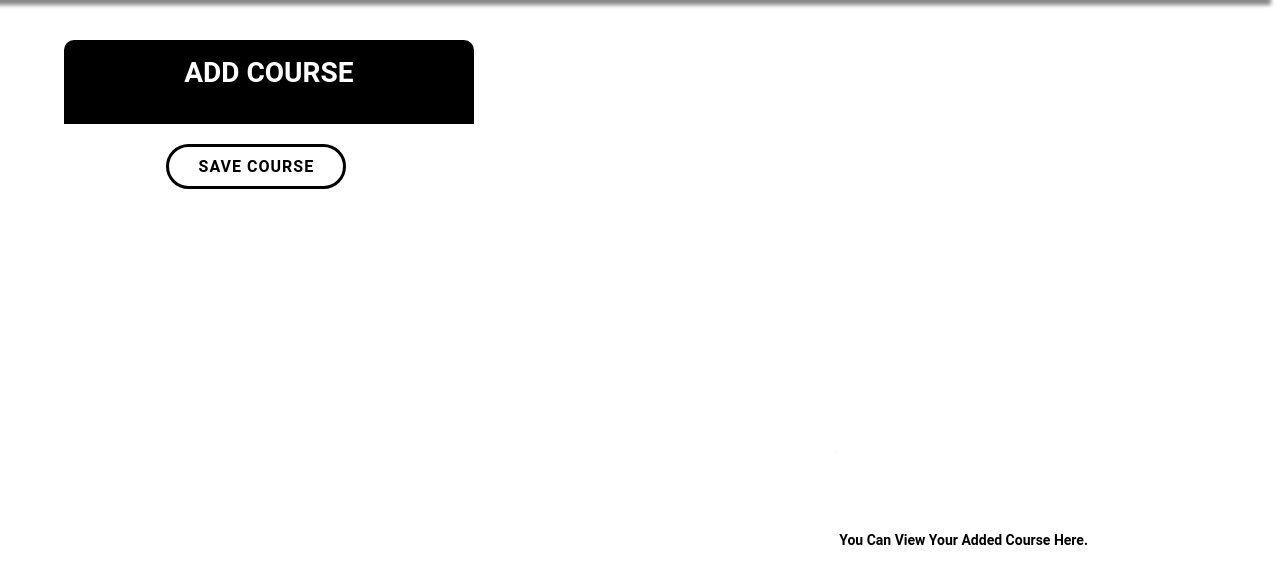
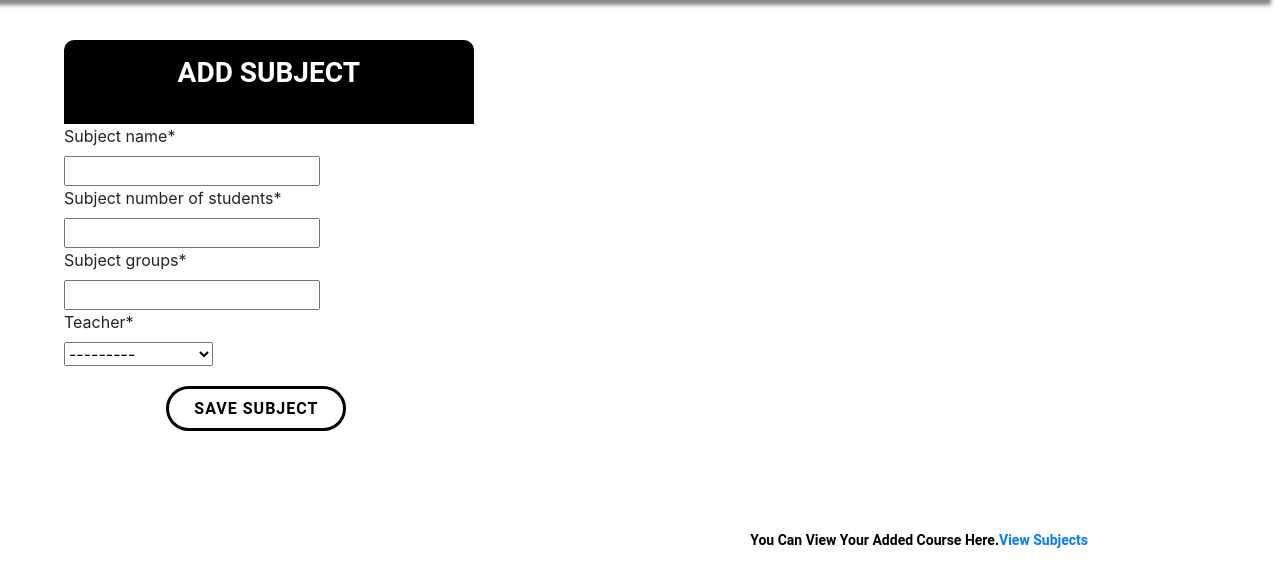
Before and after one commit to ikrame-EL-ARFAOUI/TimeTableCSP, a Django app: page /subject/add in a window 1280 px wide. Shown: the part 89-676 px from the top of the page. Run offline with Django 3.2, Linux system fonts and the light colour scheme; data comes from the database, SQL or seed files in the repository; some libraries are stand-ins or nearby versions.

Commit message:
subject form

```diff
--- a/templates/AddSubject.html
+++ b/templates/AddSubject.html
@@ -5,20 +5,20 @@
     <div class="display">
         <div class="box">
             <div class="header">
-                Add Course
+                Add Subject
             </div>
             <div class="form">
                 <form method="POST" action="">
                     {% csrf_token %}
                     {% load crispy_forms_tags %}
-                    {{ course|crispy }}
-                    <input type="submit" value="Save Course" class="saveButton">
+                    {{ subject|crispy }}
+                    <input type="submit" value="Save Subject" class="saveButton">
                 </form>
             </div>
         </div>
 
             <img class="gif" alt="books" src="{% static 'media/3151-books.gif' %}">
-            <div class="viewtable"><p>You can view your added course here.<a href="#>View Courses</a></p></div>
+            <div class="viewtable"><p>You can view your added course here.<a href="{% url 'list-subject' %}">View Subjects</a></p></div>
 
     </div>
 
--- /dev/null
+++ b/timetableCSP/forms.py
@@ -0,0 +1,35 @@
+from django.contrib.auth.forms import UserCreationForm
+# from django.contrib.auth.models import User
+from django import forms
+from .models import *
+from django import forms
+
+
+# class CreateUserForm(UserCreationForm):
+#     class Meta:
+#         model = User
+#         fields = ['username','first_name','last_name', 'email', 'password1', 'password2']
+
+
+class SubjectForm(forms.ModelForm):
+    class Meta:
+        model = Subject
+        fields = ['subject_name', 'subject_number_of_students', 'subject_groups', 'teacher']
+
+
+class TeacherForm(forms.ModelForm):
+    class Meta:
+        model = Teacher
+        fields = ['teacher_name']
+
+
+class RoomForm(forms.ModelForm):
+    class Meta:
+        model = Room
+        fields = ['room_name', 'room_max_students']
+
+
+class SpecialityForm(forms.ModelForm):
+    class Meta:
+        model = Speciality
+        fields = ['speciality_name', 'subjects']
--- a/timetableCSP/views.py
+++ b/timetableCSP/views.py
@@ -1,6 +1,18 @@
 from django.shortcuts import render
 from django.http import HttpResponse
 from .models import Teacher,Subject,Speciality,Room
+from .forms import *
+from django.contrib import messages
+
+from django.shortcuts import render, redirect
+from django.http import HttpResponse
+from django.contrib import messages
+from django.contrib.auth.forms import UserCreationForm
+from django.contrib.auth import authenticate, login, logout
+from .forms import *
+from .models import *
+from django.contrib.auth.decorators import login_required
+
 
 # Create your views here.
 
@@ -30,7 +42,19 @@
 def addTeacher(request):
     return render(request,'AddTeacher.html')
 def addSubject(request):
-    return render(request,'AddSubject.html')
+    subject = SubjectForm()
+    context = {'subject': subject}
+
+    if request.method == 'POST':
+        subject = SubjectForm(request.POST)
+        if subject.is_valid():
+            messages.success(request, 'Subject has been added successfully.')
+            subject.save()
+        else:
+            messages.success(request, 'Subject already exists or you have added wrong attributes.')
+
+    return render(request, 'AddSubject.html', context)
+
 def addSpeciality(request):
     return render(request,'AddSpeciality.html')
 def addRoom(request):
```
